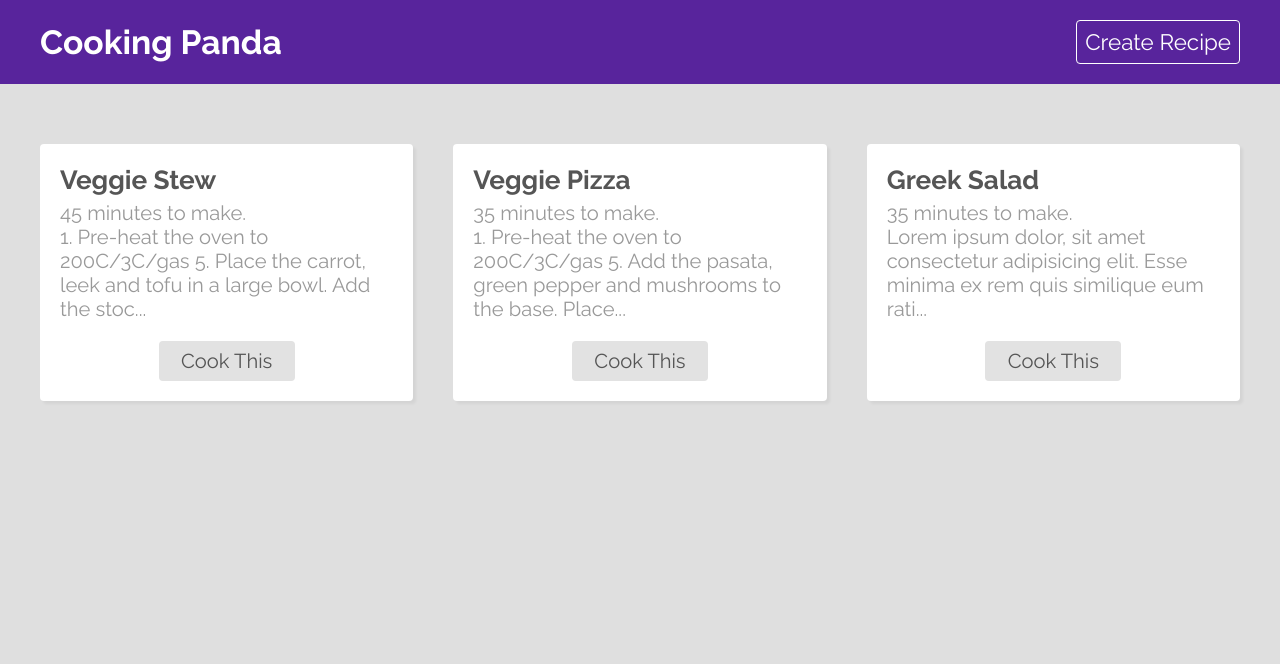
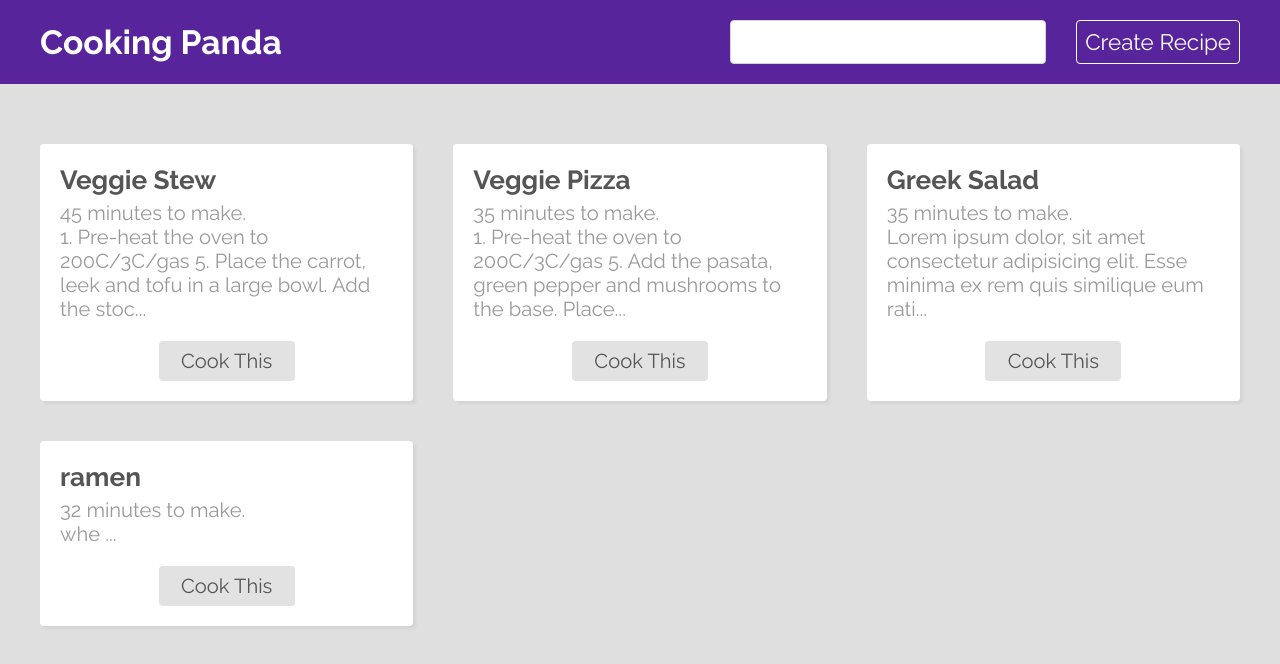
Before and after one commit to bolattt/react-recipe-app, a React (Create React App) app: page / in a window 1280 px wide. Shown: the top 664 px of the page. Built offline with nearby package versions, Linux system fonts and the light colour scheme; data requests are answered from the project's data file.

Commit message:
add search bar

```diff
--- a/data/db.json
+++ b/data/db.json
@@ -3,7 +3,12 @@
     {
       "id": "1",
       "title": "Veggie Stew",
-      "ingredients": ["1 Carrot", "1 Leek", "200g Tofu", "300ml Veg stock"],
+      "ingredients": [
+        "1 Carrot",
+        "1 Leek",
+        "200g Tofu",
+        "300ml Veg stock"
+      ],
       "method": "1. Pre-heat the oven to 200C/3C/gas 5. Place the carrot, leek and tofu in a large bowl. Add the stock and mix well. 2. Add the rest of the ingredients and mix well. 3. Place the mixture in a large bowl and cover with a lid. 4. Place the lid on the oven and cook for 40 minutes. 5. Serve with a slaw of your choice",
       "cookingTime": "45 minutes"
     },
@@ -31,6 +36,17 @@
       ],
       "method": "Lorem ipsum dolor, sit amet consectetur adipisicing elit. Esse minima ex rem quis similique eum ratione quaerat, voluptas molestias ut repudiandae delectus voluptates. Eius esse at tenetur ab accusamus excepturi?",
       "cookingTime": "35 minutes"
+    },
+    {
+      "title": "ramen ",
+      "ingredients": [
+        "ewr",
+        "er",
+        "3"
+      ],
+      "method": "whe ",
+      "cookingTime": "32 minutes",
+      "id": "fsNd3yb"
     }
   ]
 }
--- a/src/components/Navbar.jsx
+++ b/src/components/Navbar.jsx
@@ -1,5 +1,6 @@
 import { Link } from "react-router-dom";
 import "./Navbar.css";
+import SearchBar from "./SearchBar";
 
 export default function Navbar() {
   return (
@@ -8,6 +9,7 @@ export default function Navbar() {
         <Link to="/" className="brand">
           <h1>Cooking Panda</h1>
         </Link>
+        <SearchBar />
         <Link to="/create">Create Recipe</Link>
       </nav>
     </div>
--- /dev/null
+++ b/src/components/SearchBar.css
@@ -0,0 +1,8 @@
+.searchbar {
+  display: flex;
+  align-items: center;
+}
+
+.searchbar input {
+  margin-left: 10px;
+}
--- /dev/null
+++ b/src/components/SearchBar.js
@@ -0,0 +1,24 @@
+import { useState } from "react";
+import { useNavigate } from "react-router-dom";
+import "./SearchBar.css";
+export default function SearchBar() {
+  const [term, setTerm] = useState("");
+  const navigate = useNavigate();
+
+  const handleSubmit = (e) => {
+    e.preventDefault();
+    navigate("/search?q=" + term);
+  };
+  return (
+    <div className="searchbar">
+      <form onSubmit={handleSubmit}>
+        <label htmlFor="search"></label>
+        <input
+          type="text"
+          id="search"
+          onChange={(e) => setTerm(e.target.value)}
+        />{" "}
+      </form>
+    </div>
+  );
+}
--- a/src/hooks/useFetch.js
+++ b/src/hooks/useFetch.js
@@ -1,17 +1,30 @@
 import { useEffect, useState } from "react";
 
-export default function useFetch(url) {
+export default function useFetch(url, method = "GET") {
   const [data, setData] = useState(null);
   const [error, setError] = useState(null);
   const [isPending, setIsPending] = useState(false);
+  const [options, setOptions] = useState(null);
+  const postData = (postData) => {
+    setOptions({
+      method: "POST",
+      headers: {
+        "Content-Type": "application/json",
+      },
+      body: JSON.stringify(postData),
+    });
+  };
 
   useEffect(() => {
     const controller = new AbortController();
 
-    const getData = async (url) => {
+    const getData = async (fetchOptions) => {
       setIsPending(true);
       try {
-        const res = await fetch(url, { signal: controller.signal });
+        const res = await fetch(url, {
+          ...fetchOptions,
+          signal: controller.signal,
+        });
         if (!res.ok) {
           throw new Error(res.statusText);
         }
@@ -28,11 +41,17 @@ export default function useFetch(url) {
         }
       }
     };
-    getData(url);
+
+    if (method === "GET") {
+      getData();
+    }
+    if (method === "POST" && options) {
+      getData(options);
+    }
     return () => {
       controller.abort();
     };
-  }, [url]);
+  }, [url, options, method]);
 
-  return { data, isPending, error };
+  return { data, isPending, error, postData };
 }
--- a/src/pages/create/Create.jsx
+++ b/src/pages/create/Create.jsx
@@ -1,5 +1,6 @@
-import React from "react";
-import { useState, useRef } from "react";
+import { useState, useRef, useEffect } from "react";
+import { useNavigate } from "react-router-dom";
+import useFetch from "../../hooks/useFetch";
 import "./Create.css";
 
 export default function Create() {
@@ -9,6 +10,18 @@ export default function Create() {
   const [newIngredient, setNewIngredient] = useState("");
   const [ingredients, setNewIngredients] = useState([]);
   const ref = useRef(null);
+  const navigate = useNavigate("/");
+
+  const { postData, data, error } = useFetch(
+    "http://localhost:3000/recipes",
+    "POST"
+  );
+
+  useEffect(() => {
+    if (data) {
+      navigate("/");
+    }
+  }, [data]);
 
   function handleAdd(e) {
     e.preventDefault();
@@ -23,6 +36,12 @@ export default function Create() {
 
   function handleSubmit(e) {
     e.preventDefault();
+    postData({
+      title,
+      ingredients,
+      method,
+      cookingTime: cookingTime + " minutes",
+    });
     console.log(title, method, cookingTime);
   }
 
@@ -54,6 +73,13 @@ export default function Create() {
             </button>
           </div>
         </label>
+        <p>
+          Current Ingredients:{" "}
+          {ingredients.map((i) => (
+            <em>{i},</em>
+          ))}
+        </p>
+
         <label>
           <span>Recipe Method:</span>
           <textarea
@@ -62,13 +88,6 @@ export default function Create() {
             required
           ></textarea>
         </label>
-
-        <p>
-          Current Ingredients:{" "}
-          {ingredients.map((i) => (
-            <em>{i},</em>
-          ))}
-        </p>
 
         <label>
           <span>Cooking time (minutes):</span>
--- a/src/pages/search/Search.jsx
+++ b/src/pages/search/Search.jsx
@@ -1,5 +1,19 @@
-import React from "react";
+import { useSearchParams } from "react-router-dom";
+import useFetch from "../../hooks/useFetch";
+import RecipeList from "../../components/RecipeList";
 
 export default function Search() {
-  return <div>Search</div>;
+  const [searchParams, setSearchParams] = useSearchParams();
+  const query = searchParams.get("q");
+  const url = "http://localhost:3000/recipes?q=" + query;
+  const { data, error, isPending } = useFetch(url);
+
+  return (
+    <div>
+      <h2 className="page-title">Recipes including "{query}"</h2>
+      {error && <p className="error">{error} </p>}
+      {isPending && <p className="loading">Loading...</p>}
+      {data && <RecipeList recipes={data} />}
+    </div>
+  );
 }
```
